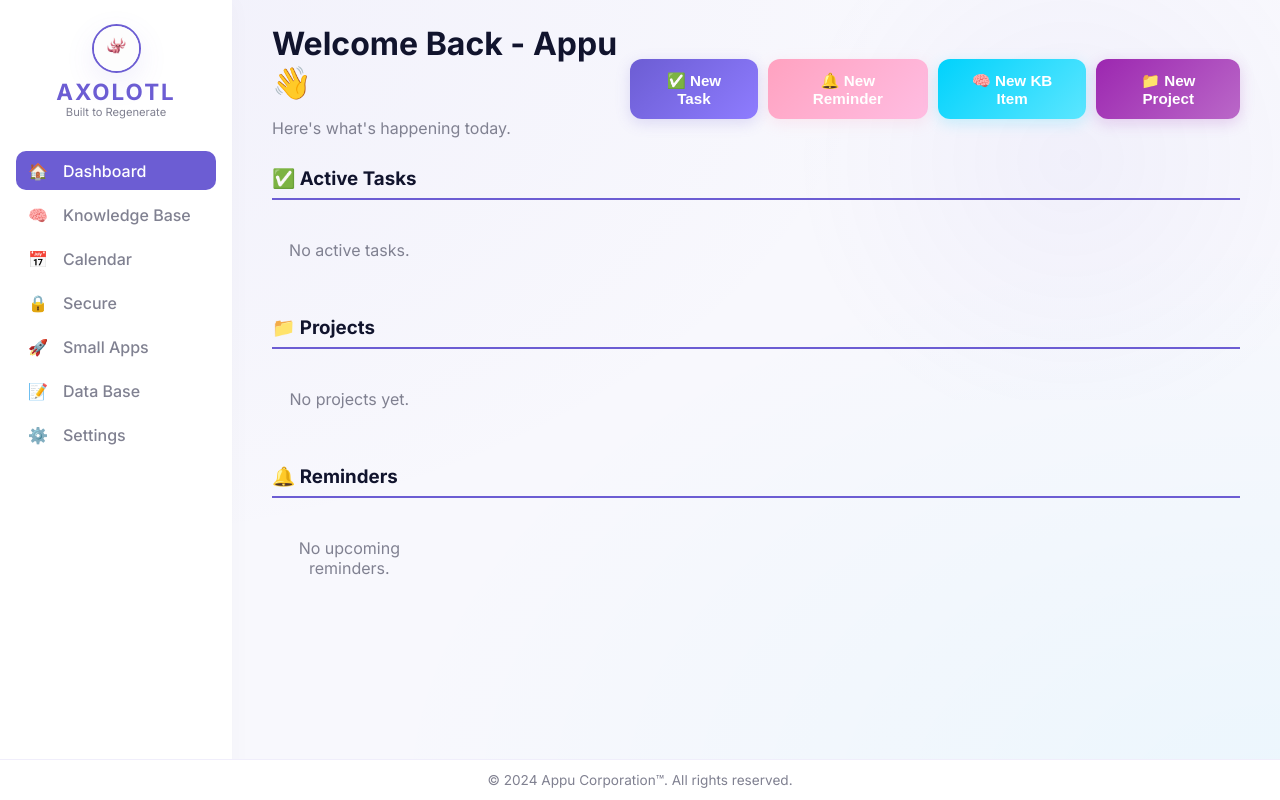
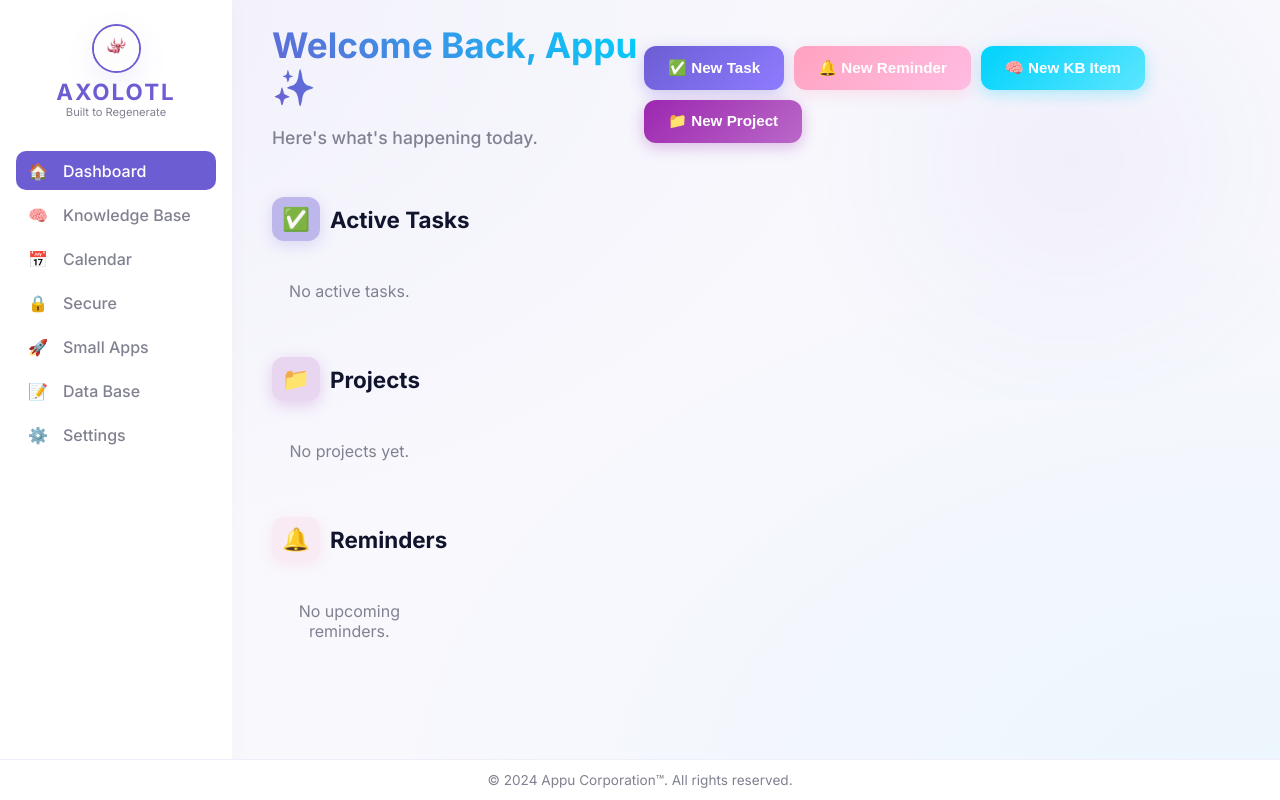
Before and after one commit to BinuAppu/appupersonalapp, a Flask app: page / in a window 1280 px wide. Run offline with Flask 3, Linux system fonts and the light colour scheme; some libraries are stand-ins or nearby versions.

Commit message:
Add files via upload

```diff
--- a/appu_personal_app/static/style.css
+++ b/appu_personal_app/static/style.css
@@ -1059,10 +1059,16 @@ textarea:focus {
     gap: 1.5rem;
 }
 
+.section-container {
+    /* Fluid layout: removed box styling */
+    width: 100%;
+}
+
 .section-header {
     margin-bottom: 1.5rem;
-    padding-bottom: 0.5rem;
-    border-bottom: 2px solid var(--primary-color);
+    display: flex;
+    align-items: center;
+    justify-content: space-between;
 }
 
 .task-list,
@@ -3034,8 +3058,6 @@ textarea:focus {
     justify-content: space-between;
     align-items: center;
     margin-bottom: 1.5rem;
-    padding-bottom: 0.5rem;
-    border-bottom: 2px solid var(--primary-color);
 }
 
 /* Status badges for project statuses */
--- a/appu_personal_app/templates/dashboard.html
+++ b/appu_personal_app/templates/dashboard.html
@@ -1,18 +1,18 @@
 {% extends "base.html" %}
 
 {% block content %}
-<div class="header">
+<div class="header" style="margin-bottom: 2rem;">
     <div>
-        <h1>Welcome Back - {{ user_name }} 👋</h1>
-        <p style="color: var(--text-muted);">Here's what's happening today.</p>
+        <h1 style="font-size: 2.2rem; margin-bottom: 0.5rem; background: -webkit-linear-gradient(45deg, var(--primary-color), var(--accent-color)); -webkit-background-clip: text; background-clip: text; -webkit-text-fill-color: transparent;">Welcome Back, {{ user_name }} ✨</h1>
+        <p style="color: var(--text-muted); font-size: 1.1rem; font-weight: 500;">Here's what's happening today.</p>
     </div>
     <div style="display: flex; align-items: center; gap: 20px;">
 
-        <div style="display: flex; gap: 10px;">
-            <button class="btn-premium" onclick="openCreateModal('task')">✅ New Task</button>
-            <button class="btn-premium secondary" onclick="openCreateModal('reminder')">🔔 New Reminder</button>
-            <button class="btn-premium accent" onclick="openKBModal()">🧠 New KB Item</button>
-            <button class="btn-premium purple" onclick="openCreateProjectModal()">📁 New Project</button>
+        <div style="display: flex; gap: 10px; flex-wrap: wrap;">
+            <button class="btn-premium" onclick="openCreateModal('task')" style="box-shadow: 0 4px 15px rgba(108, 93, 211, 0.3);">✅ New Task</button>
+            <button class="btn-premium secondary" onclick="openCreateModal('reminder')" style="box-shadow: 0 4px 15px rgba(255, 162, 192, 0.3);">🔔 New Reminder</button>
+            <button class="btn-premium accent" onclick="openKBModal()" style="box-shadow: 0 4px 15px rgba(0, 210, 252, 0.3);">🧠 New KB Item</button>
+            <button class="btn-premium purple" onclick="openCreateProjectModal()" style="box-shadow: 0 4px 15px rgba(156, 39, 176, 0.3);">📁 New Project</button>
         </div>
     </div>
 </div>
@@ -23,7 +23,7 @@
     <!-- Active Tasks Section -->
     <div class="section-container" data-section="tasks">
         <div class="section-header">
-            <h3>✅ Active Tasks</h3>
+            <h3 style="display: flex; align-items: center; gap: 10px; font-size: 1.4rem; color: var(--text-color);"><span style="background: var(--primary-glow); padding: 8px 10px; border-radius: 12px; display: inline-flex; box-shadow: 0 4px 15px rgba(108, 93, 211, 0.2);">✅</span> Active Tasks</h3>
         </div>
         <div class="task-list" data-sortable="tasks">
             {% if active_tasks %}
@@ -61,7 +61,7 @@
     <!-- Projects Section -->
     <div class="section-container" data-section="projects" style="margin-top: 1rem;">
         <div class="section-header">
-            <h3>📁 Projects</h3>
+            <h3 style="display: flex; align-items: center; gap: 10px; font-size: 1.4rem; color: var(--text-color);"><span style="background: rgba(156, 39, 176, 0.15); padding: 8px 10px; border-radius: 12px; display: inline-flex; box-shadow: 0 4px 15px rgba(156, 39, 176, 0.2);">📁</span> Projects</h3>
         </div>
         <div class="project-list" data-sortable="projects">
             {% if projects %}
@@ -111,7 +111,7 @@
 <!-- Upcoming Reminders Section -->
 <div class="section-container" data-section="reminders" style="margin-top: 1rem;">
     <div class="section-header">
-        <h3>🔔 Reminders</h3>
+        <h3 style="display: flex; align-items: center; gap: 10px; font-size: 1.4rem; color: var(--text-color);"><span style="background: rgba(255, 162, 192, 0.15); padding: 8px 10px; border-radius: 12px; display: inline-flex; box-shadow: 0 4px 15px rgba(255, 162, 192, 0.2);">🔔</span> Reminders</h3>
     </div>
     <div class="reminder-list" data-sortable="reminders">
         {% if upcoming_reminders %}
```
Also changed, not shown: other parts of appu_personal_app/static/style.css (+28 -10 lines), appu_personal_app/steps-to-install.txt (added, +48 -0 lines), README.md.
